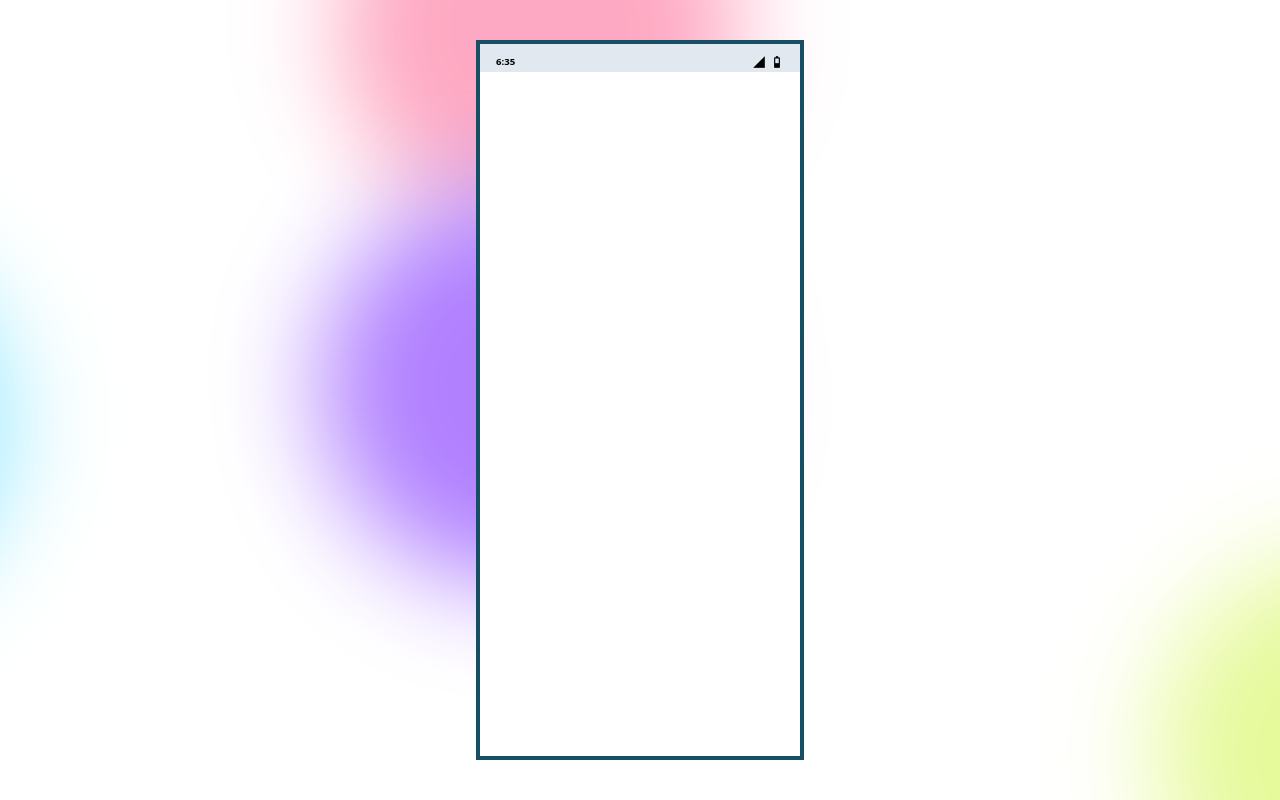
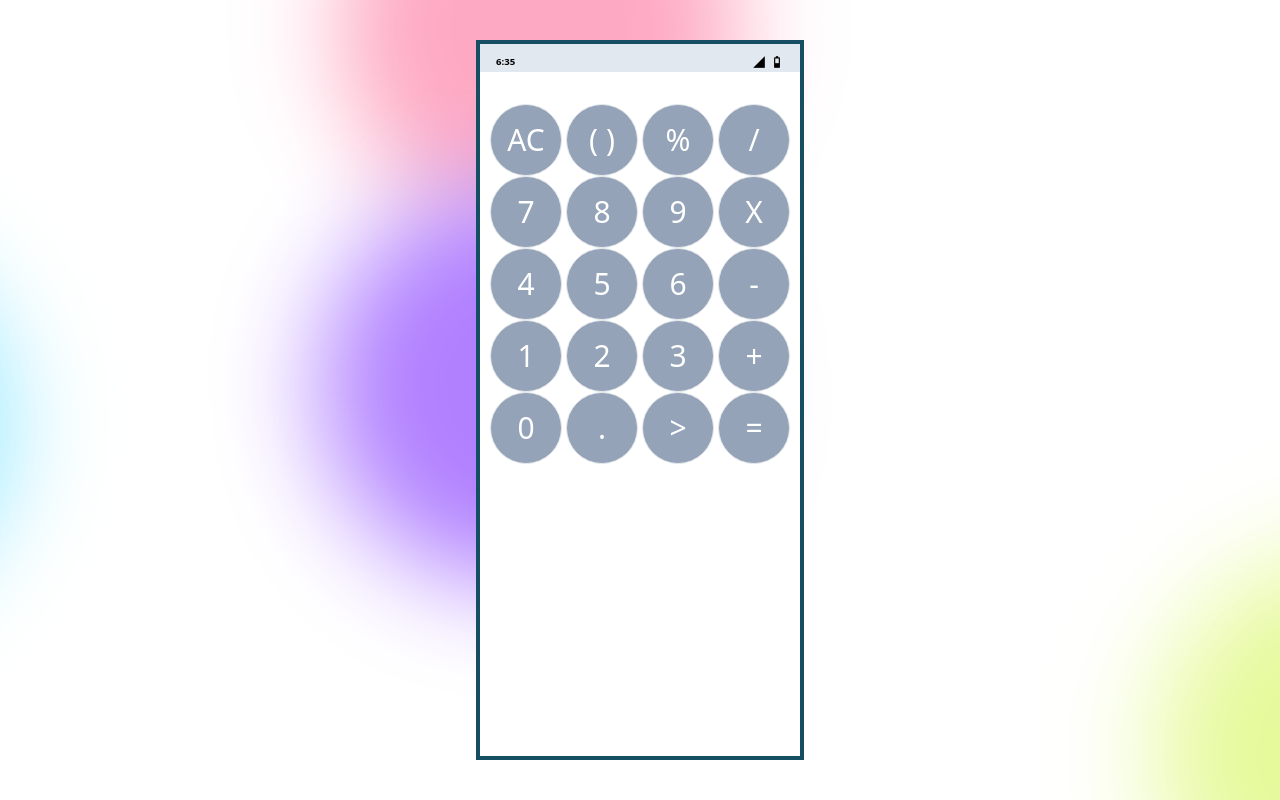
Before and after one commit to sinan-q/clock-web-app, a React (Vite) app: page /calculator in a window 1280 px wide. Built offline with nearby package versions, Linux system fonts and the light colour scheme; the HTML template or start-up script is replaced by a standard one.

Commit message:
Calculator buttons

```diff
--- a/src/components/Calculator/Calculator.jsx
+++ b/src/components/Calculator/Calculator.jsx
@@ -3,10 +3,38 @@ import React from 'react'
 const Calculator = () => {
   return (
     <div className=' flex-1 m-2'>
-        <div className=""></div>
+        <div className=" display"></div>
+        <div className=" grid grid-cols-4 place-items-center mt-6">
+            <TimerButton text={"AC"} />
+            <TimerButton text={"( )"} />
+            <TimerButton text={"%"} />
+            <TimerButton text={"/"} />
+            <TimerButton text={"7"} />
+            <TimerButton text={"8"} />
+            <TimerButton text={"9"} />
+            <TimerButton text={"X"} />
+            <TimerButton text={"4"} />
+            <TimerButton text={"5"} />
+            <TimerButton text={"6"} />
+            <TimerButton text={"-"} />
+            <TimerButton text={"1"} />
+            <TimerButton text={"2"} />
+            <TimerButton text={"3"} />
+            <TimerButton text={"+"} />
+            <TimerButton text={"0"} />
+            <TimerButton text={"."} />
+            <TimerButton text={">"} />
+            <TimerButton text={"="} />
 
+        </div>
     </div>
   )
 }
 
 export default Calculator
+
+const TimerButton = ({ text, onClick, bgcolor = "bg-slate"}) => {
+    return (
+      <button onClick={onClick} className={`border text-3xl justify-centet font-normal rounded-full text-center content-center h-[4.5rem] w-[4.5rem] text-white ${bgcolor}-400 hover:${bgcolor}-600 active:text-2xl `}>{text}</button>
+    )
+  }
```
